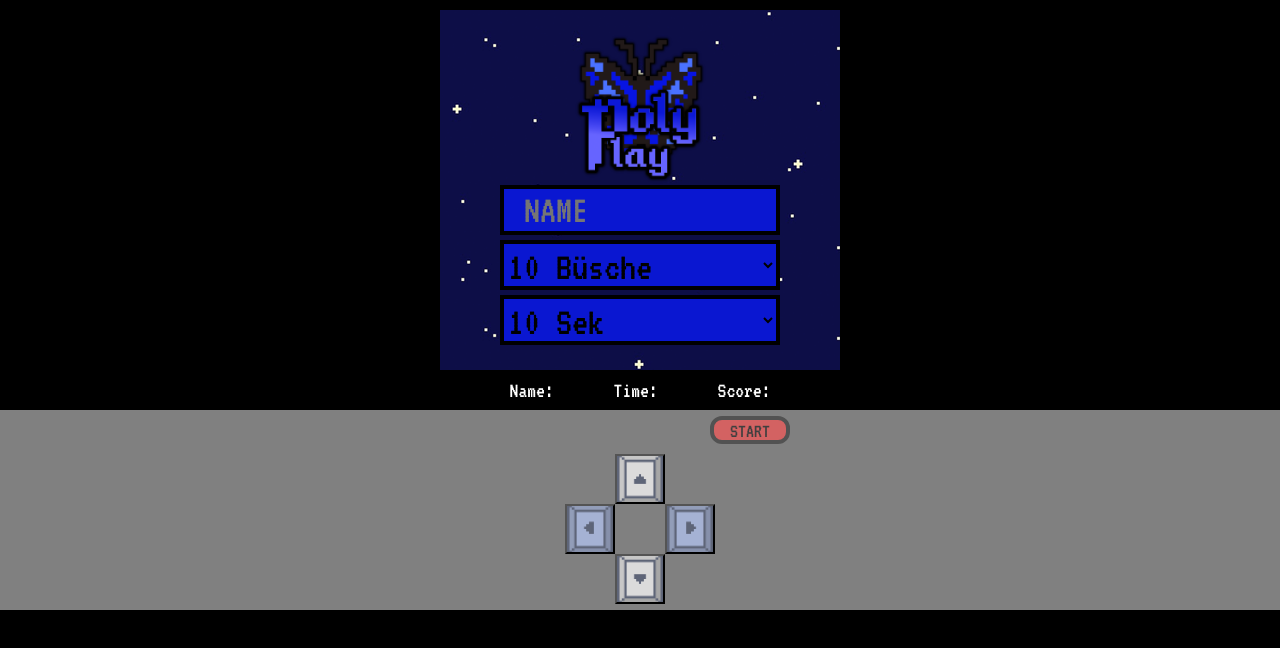
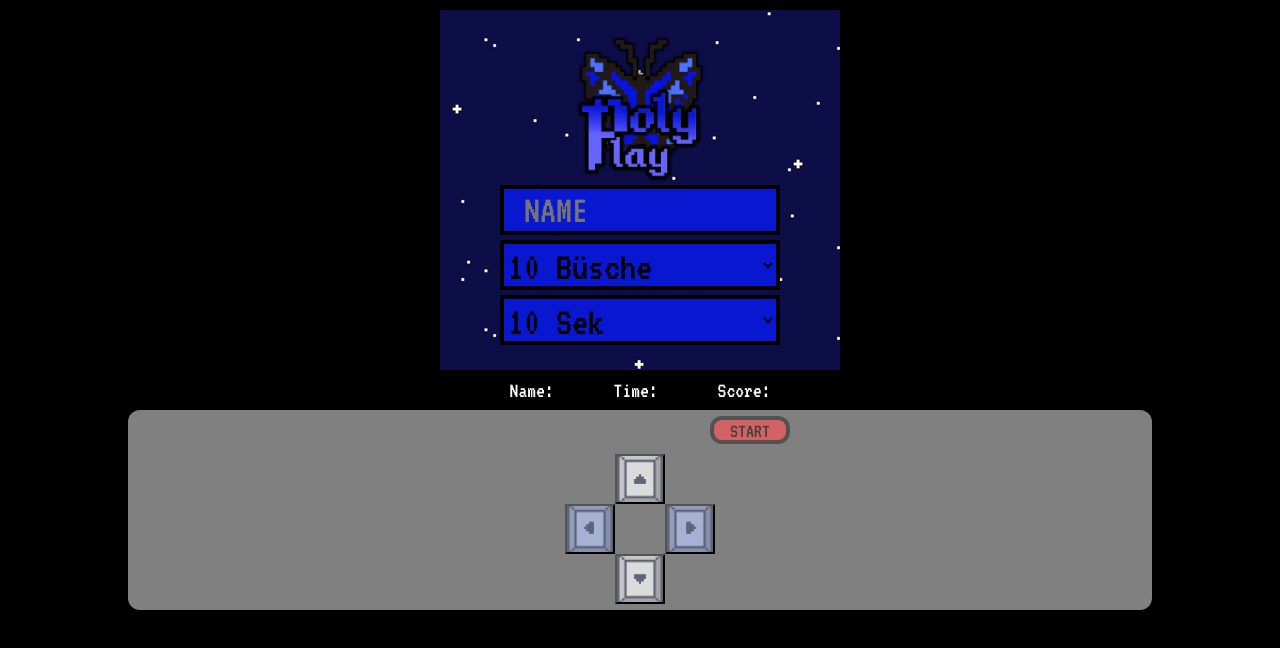
Before and after one commit to SetsunaiCodes/PolyPlaySchmetterling, a plain HTML site: page mobileview.html in a window 1280 px wide. Drawn offline with Linux system fonts and the light colour scheme.

Commit message:
fixed control layout

```diff
--- a/mobileview.html
+++ b/mobileview.html
@@ -12,6 +12,11 @@
         margin: 0;
         padding: 0;
         background-color: black;
+        overflow-x: hidden;
+        display: flex;
+        justify-content: center;
+        align-items: center;
+        flex-direction: column;
     }
     .screenarea{
         display: flex;
@@ -26,12 +31,13 @@
     }
     .controlarea{
         background-color: grey;
-        width: 100%;
+        width: 80%;
         height: 200px;
         display: flex;
         justify-content: center;
         align-items: center;
         flex-direction: column;
+        border-radius: 12px;
     }
     .dataarea{
         color: white;
```
